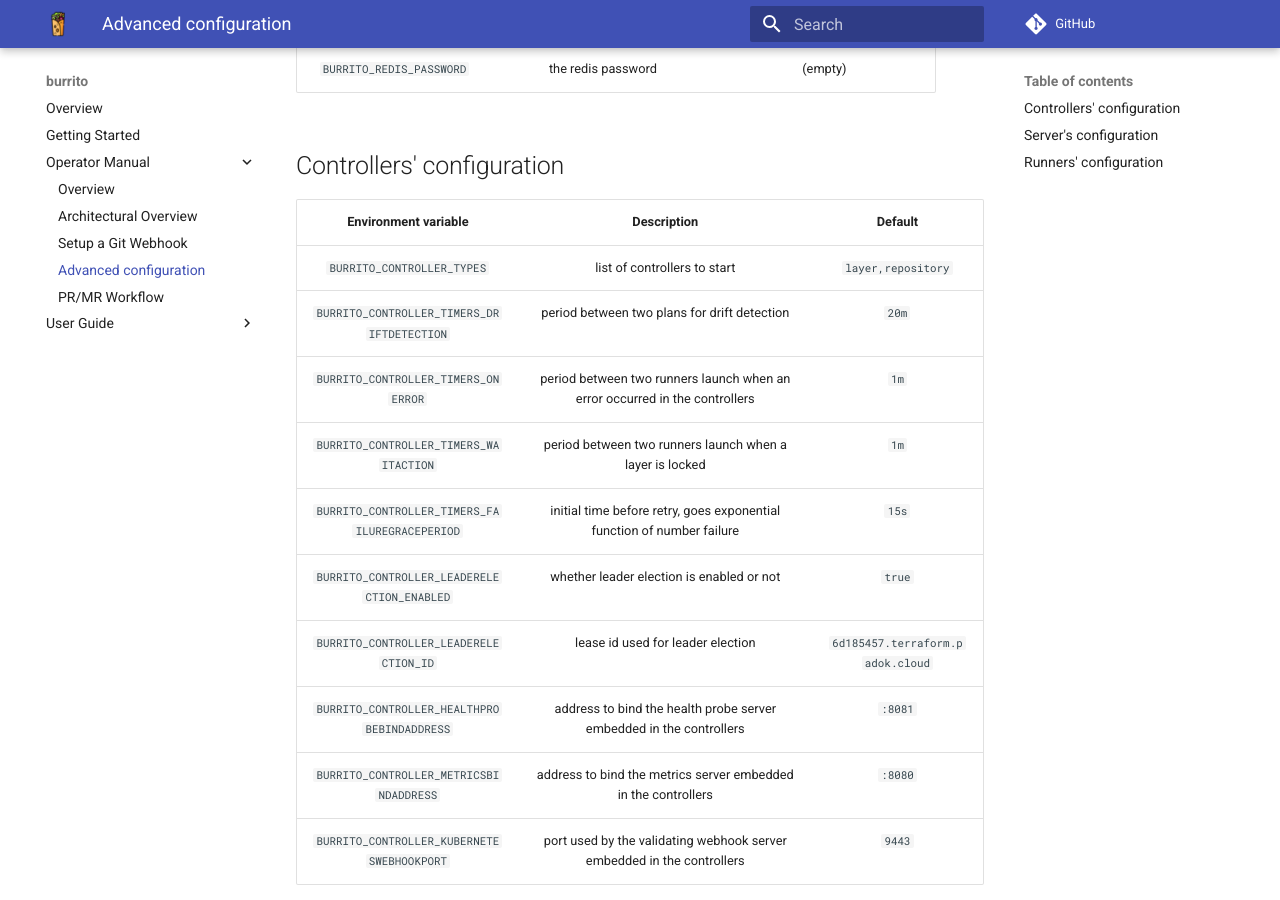
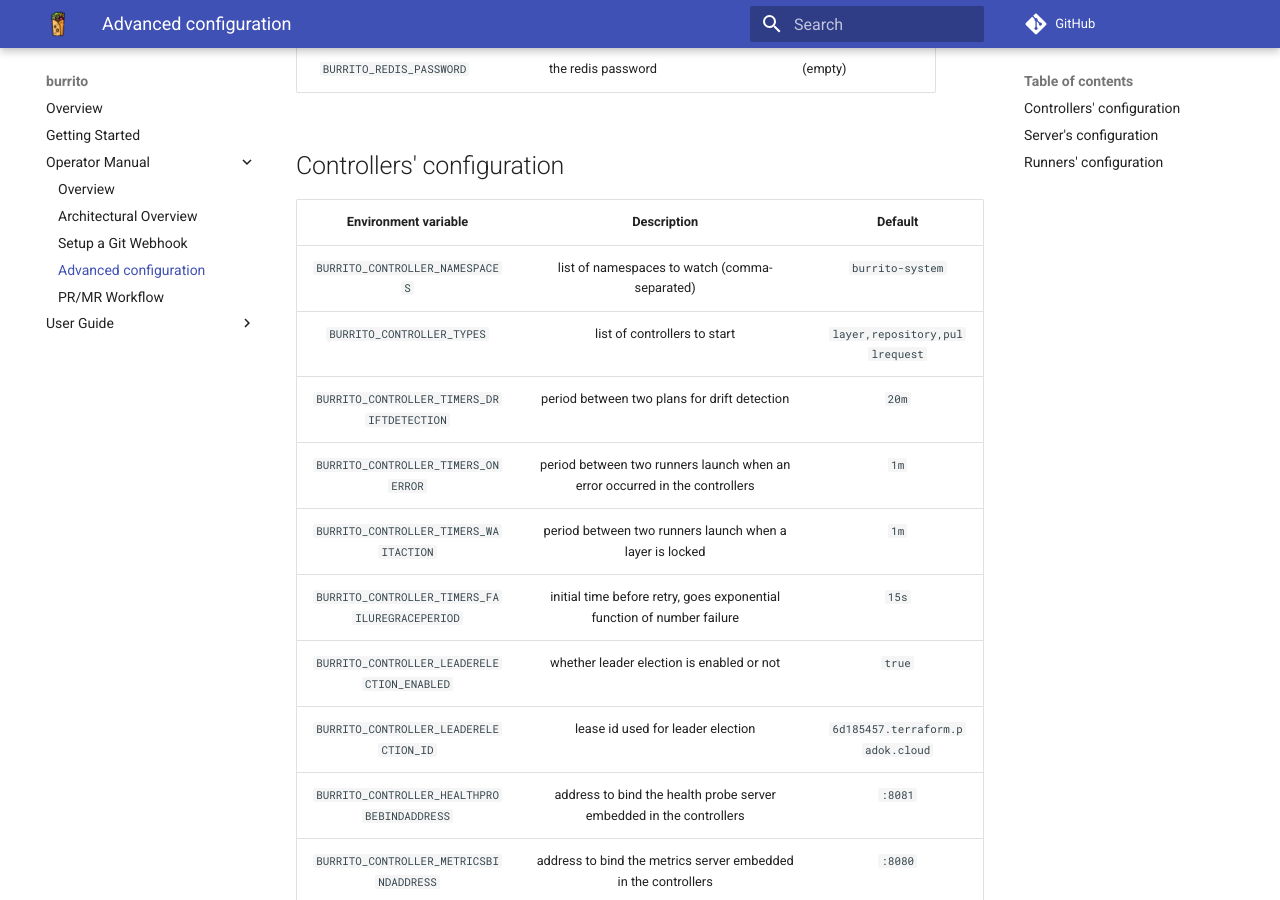
Before and after one commit to padok-team/burrito, an MkDocs documentation site: the page built from docs/operator-manual/advanced-configuration.md, in a window 1280 px wide and 900 px high, scrolled down 357 px. Built offline with MkDocs 1.6.1 and Material for MkDocs 9.7.7, drawn with Linux system fonts in a browser that asks for light colours; comment, search, counter and statistics services are not loaded.

Commit message:
fix(cmd): add --namespaces flag + update doc

```diff
--- a/docs/operator-manual/advanced-configuration.md
+++ b/docs/operator-manual/advanced-configuration.md
@@ -13,7 +13,8 @@ You can configure `burrito` with environment variables.
 
 |              Environment variable              |                                 Description                                 |             Default              |
 | :--------------------------------------------: | :-------------------------------------------------------------------------: | :------------------------------: |
-|           `BURRITO_CONTROLLER_TYPES`           |                        list of controllers to start                         |        `layer,repository`        |
+|        `BURRITO_CONTROLLER_NAMESPACES`         |                list of namespaces to watch (comma-separated)                |         `burrito-system`         |
+|           `BURRITO_CONTROLLER_TYPES`           |                        list of controllers to start                         |  `layer,repository,pullrequest`  |
 |   `BURRITO_CONTROLLER_TIMERS_DRIFTDETECTION`   |                period between two plans for drift detection                 |              `20m`               |
 |      `BURRITO_CONTROLLER_TIMERS_ONERROR`       | period between two runners launch when an error occurred in the controllers |               `1m`               |
 |     `BURRITO_CONTROLLER_TIMERS_WAITACTION`     |          period between two runners launch when a layer is locked           |               `1m`               |
```
Also changed, not shown: 1 other file.
